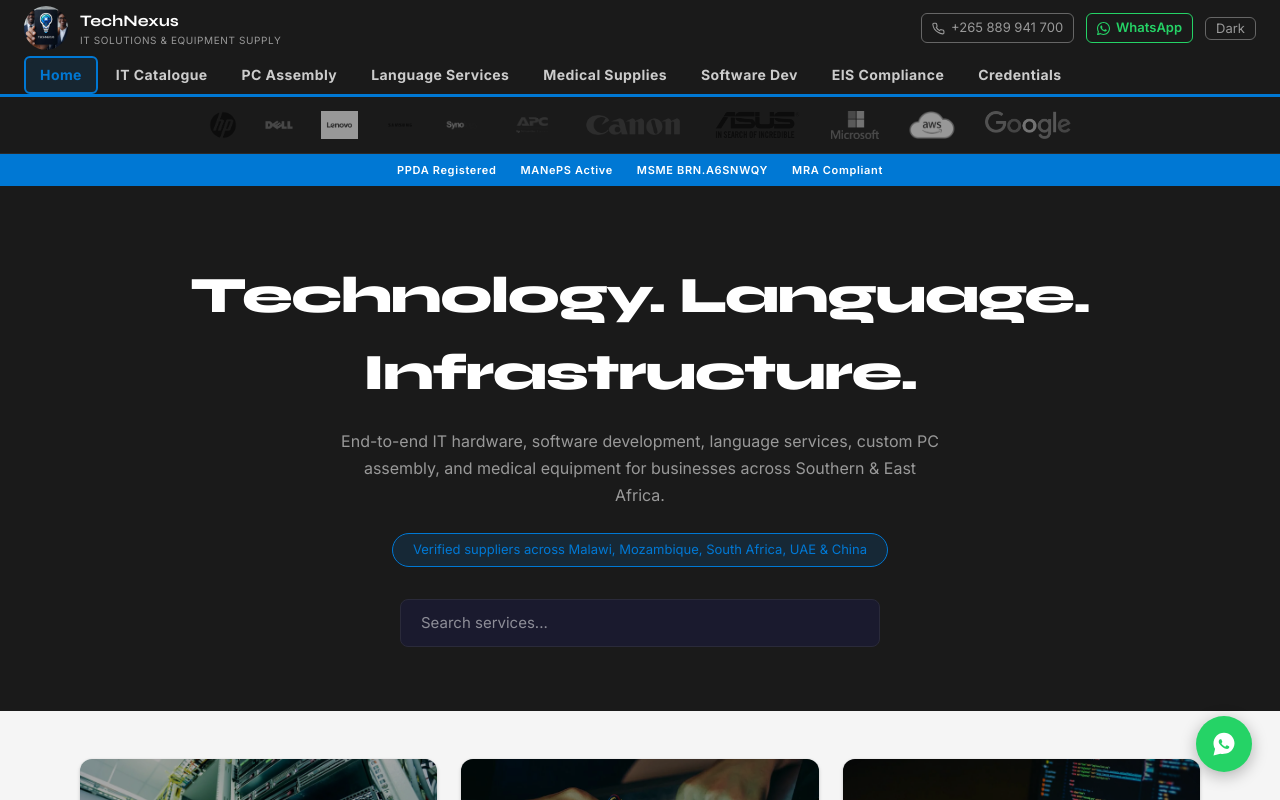
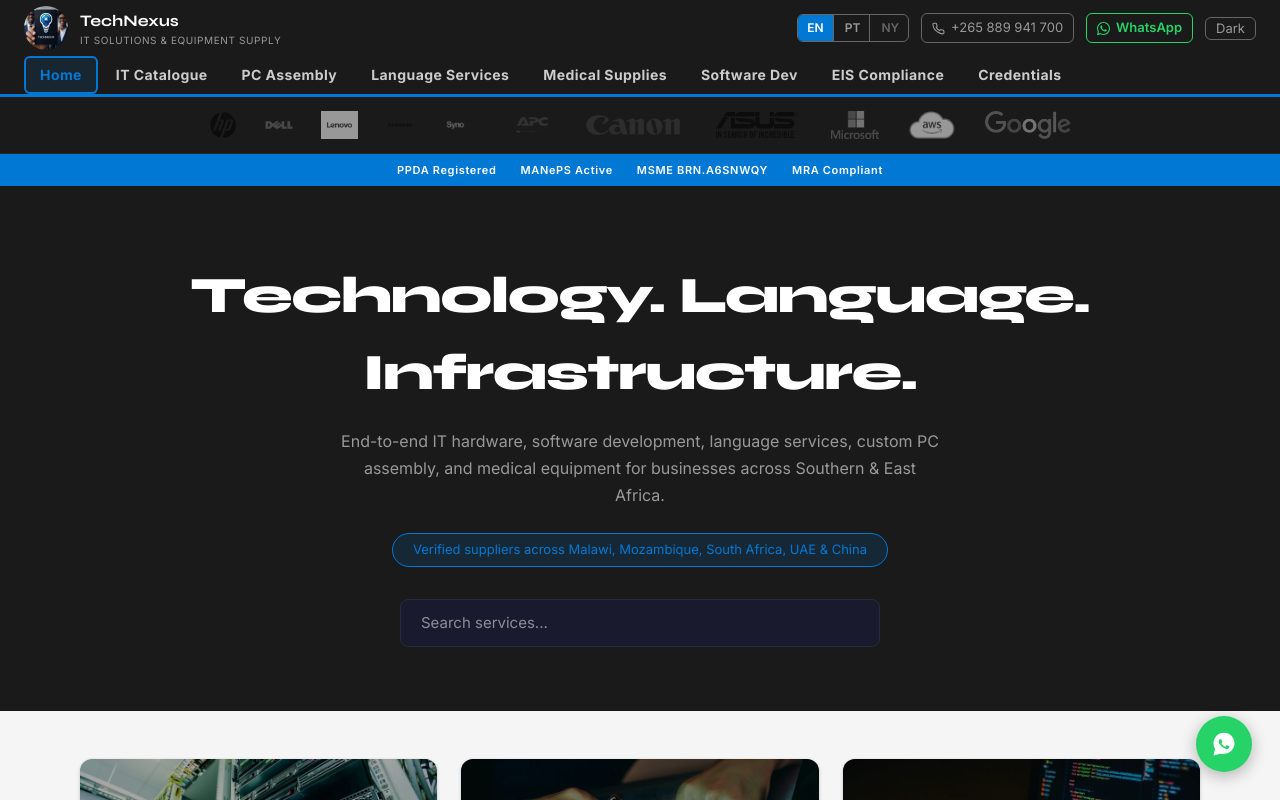
Before and after one commit to tafika-itaye/technexus-next, a Next.js app: page / in a window 1280 px wide. Shown: the top 800 px of the page. Built offline with nearby package versions, Linux system fonts and the light colour scheme.

Commit message:
Add EN/PT/NY language selector to Nav

```diff
--- a/app/components/Nav.tsx
+++ b/app/components/Nav.tsx
@@ -15,10 +15,27 @@
   { href: "/credentials",          label: "Credentials" },
 ];
 
+function getLang(pathname: string): "en" | "pt" {
+  return pathname.startsWith("/pt") ? "pt" : "en";
+}
+
+function getBasePath(pathname: string): string {
+  if (pathname.startsWith("/pt")) return pathname.slice(3) || "/";
+  return pathname;
+}
+
+function buildLink(base: string, lang: "en" | "pt"): string {
+  const b = base === "/" ? "" : base;
+  return lang === "pt" ? `/pt${b}` : base;
+}
+
 export default function Nav() {
   const pathname = usePathname();
   const [open, setOpen] = useState(false);
   const [dark, setDark] = useState(false);
+
+  const lang = getLang(pathname);
+  const base = getBasePath(pathname);
 
   useEffect(() => {
     const saved = localStorage.getItem("tn-theme");
@@ -42,7 +59,7 @@
   return (
     <header style={{ background: "var(--fl-neutral-90)", borderBottom: "3px solid var(--accent)" }}>
       <div style={{ display: "flex", alignItems: "center", justifyContent: "space-between", padding: "0 24px", height: "56px", gap: "16px" }}>
-        <Link href="/" style={{ display: "flex", alignItems: "center", gap: "12px", textDecoration: "none" }}>
+        <Link href={lang === "pt" ? "/pt" : "/"} style={{ display: "flex", alignItems: "center", gap: "12px", textDecoration: "none" }}>
           <Image
             src="/Products_logos/technexuslogo1.webp"
             alt="TechNexus logo"
@@ -58,6 +75,45 @@
         </Link>
 
         <div style={{ display: "flex", alignItems: "center", gap: "12px" }}>
+          {/* Language selector */}
+          <div style={{ display: "flex", alignItems: "center", gap: "2px", border: "1px solid var(--fl-neutral-60)", borderRadius: "6px", overflow: "hidden", fontSize: "12px", fontWeight: 600 }}>
+            <Link
+              href={buildLink(base, "en")}
+              style={{
+                padding: "4px 9px",
+                textDecoration: "none",
+                background: lang === "en" ? "var(--accent)" : "transparent",
+                color: lang === "en" ? "#fff" : "var(--fl-neutral-40)",
+                borderRight: "1px solid var(--fl-neutral-60)",
+              }}
+            >
+              EN
+            </Link>
+            <Link
+              href={buildLink(base, "pt")}
+              style={{
+                padding: "4px 9px",
+                textDecoration: "none",
+                background: lang === "pt" ? "var(--accent)" : "transparent",
+                color: lang === "pt" ? "#fff" : "var(--fl-neutral-40)",
+                borderRight: "1px solid var(--fl-neutral-60)",
+              }}
+            >
+              PT
+            </Link>
+            <span
+              title="Chichewa — Coming Soon"
+              style={{
+                padding: "4px 9px",
+                color: "var(--fl-neutral-60)",
+                cursor: "not-allowed",
+                userSelect: "none",
+              }}
+            >
+              NY
+            </span>
+          </div>
+
           <a href="tel:+265889941700" className="nav-phone" style={{ display: "inline-flex", alignItems: "center", gap: "6px", color: "var(--fl-neutral-40)", fontSize: "13px", textDecoration: "none", border: "1px solid var(--fl-neutral-60)", borderRadius: "6px", padding: "4px 10px" }}>
             <svg width="13" height="13" viewBox="0 0 24 24" fill="none" stroke="currentColor" strokeWidth="2" strokeLinecap="round" strokeLinejoin="round"><path d="M22 16.92v3a2 2 0 0 1-2.18 2 19.79 19.79 0 0 1-8.63-3.07A19.5 19.5 0 0 1 4.69 13.1 19.79 19.79 0 0 1 1.58 4.5 2 2 0 0 1 3.55 2.32h3a2 2 0 0 1 2 1.72c.127.96.361 1.903.7 2.81a2 2 0 0 1-.45 2.11L7.91 9.91a16 16 0 0 0 6 6l1.27-1.27a2 2 0 0 1 2.11-.45c.907.339 1.85.573 2.81.7A2 2 0 0 1 21.73 16.92z"/></svg>
             +265 889 941 700
@@ -90,11 +146,12 @@
       <nav aria-label="Main navigation">
         <div className={`nav-links${open ? " nav-open" : ""}`}>
           {links.map(({ href, label }) => {
-            const active = pathname === href || (href !== "/" && pathname.startsWith(href));
+            const resolvedHref = lang === "pt" ? `/pt${href === "/" ? "" : href}` : href;
+            const active = pathname === resolvedHref || (resolvedHref !== "/" && resolvedHref !== "/pt" && pathname.startsWith(resolvedHref));
             return (
               <Link
                 key={href}
-                href={href}
+                href={resolvedHref}
                 className={`nav-item${active ? " nav-item-active" : ""}`}
               >
                 {label}
```
